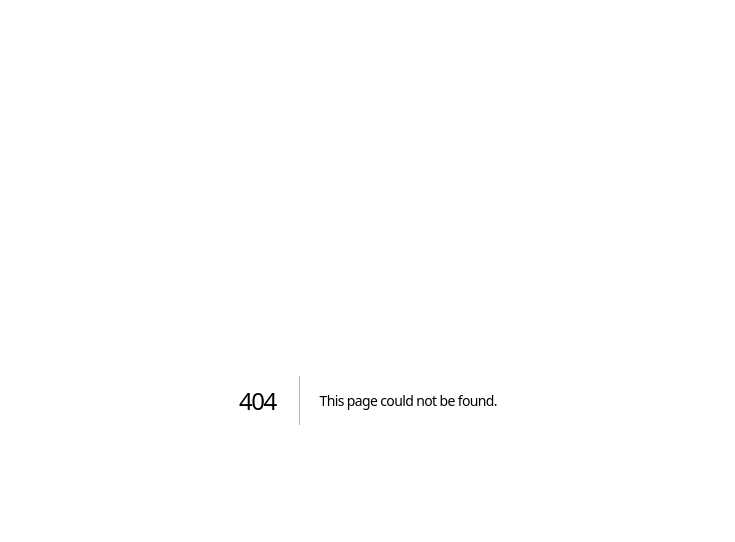
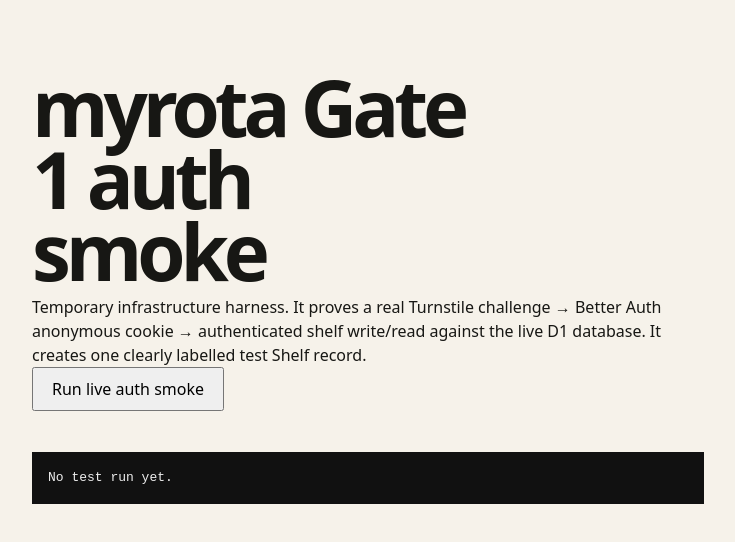
Before and after one commit to neustackdesign/myrota, a Next.js app: page /gate1/auth-smoke in a window 1280 px wide. Before the commit this address had no page. Shown: the top 542 px of the page, without its empty margins (272-1007 px from the left). Built offline with nearby package versions, Linux system fonts and the light colour scheme.

Commit message:
gate1: add app/gate1/auth-smoke/page.tsx

```diff
--- /dev/null
+++ b/app/gate1/auth-smoke/page.tsx
@@ -0,0 +1,11 @@
+import type { Metadata } from "next";
+import { Gate1AuthSmoke } from "@/components/gate1-auth-smoke";
+
+export const metadata: Metadata = {
+  title: "myrota Gate 1 auth smoke",
+  robots: { index: false, follow: false },
+};
+
+export default function Gate1AuthSmokePage() {
+  return <Gate1AuthSmoke />;
+}
```
